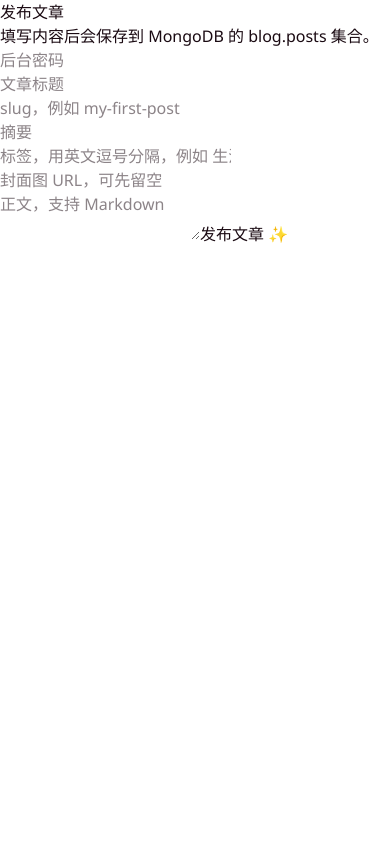
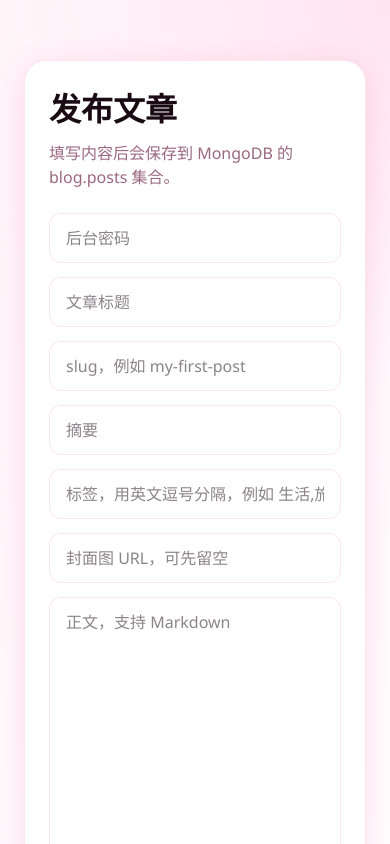
Before and after one commit to Xiaobaio115/myblog, a Next.js app: page /admin/posts in a window 390 px wide. Shown: the top 844 px of the page. Built offline with nearby package versions, Linux system fonts and the light colour scheme.

Commit message:
Refactor globals.css for theme and style updates
Refactor global styles and update theme variables for improved design consistency.

```diff
--- a/app/globals.css
+++ b/app/globals.css
@@ -1,32 +1,5 @@
 @import "tailwindcss";
 
-:root {
-  --background: #ffffff;
-  --foreground: #171717;
-}
-
-@theme inline {
-  --color-background: var(--background);
-  --color-foreground: var(--foreground);
-  --font-sans: var(--font-geist-sans);
-  --font-mono: var(--font-geist-mono);
-}
-
-@media (prefers-color-scheme: dark) {
-  :root {
-    --background: #0a0a0a;
-    --foreground: #ededed;
-  }
-}
-
-body {
-  background: var(--background);
-  color: var(--foreground);
-  font-family: Arial, Helvetica, sans-serif;
-}
-@tailwind base;
-@tailwind components;
-@tailwind utilities;
 :root {
   --pink-50: #fff5f9;
   --pink-100: #ffe4f0;
@@ -34,35 +7,64 @@ body {
   --pink-300: #ff90c0;
   --pink-400: #ff5ca8;
   --pink-500: #f0318a;
+  --pink-600: #d4006e;
+
+  --purple-300: #d8b4fe;
   --purple-400: #c084fc;
   --purple-500: #a855f7;
+
   --bg: #ffffff;
   --bg2: #fff8fc;
   --bg3: #fff0f7;
+
   --border: rgba(240, 49, 138, 0.12);
+  --border-soft: rgba(240, 49, 138, 0.08);
+
   --text: #1a0a12;
   --text2: #4a2035;
   --muted: #9b6880;
+
   --shadow: 0 2px 16px rgba(240, 49, 138, 0.08);
   --shadow-hover: 0 8px 32px rgba(240, 49, 138, 0.16);
+
   --radius: 16px;
+}
+
+@theme inline {
+  --color-background: var(--bg);
+  --color-foreground: var(--text);
+  --font-sans: "Segoe UI", system-ui, -apple-system, BlinkMacSystemFont, sans-serif;
 }
 
 * {
   box-sizing: border-box;
 }
 
+html {
+  scroll-behavior: smooth;
+}
+
 body {
   margin: 0;
+  min-height: 100vh;
   background: var(--bg);
   color: var(--text);
   font-family: "Segoe UI", system-ui, -apple-system, BlinkMacSystemFont, sans-serif;
+  overflow-x: hidden;
 }
 
 a {
   color: inherit;
   text-decoration: none;
 }
+
+button,
+input,
+textarea {
+  font: inherit;
+}
+
+/* ===== Page Shell ===== */
 
 .site-shell {
   min-height: 100vh;
@@ -75,6 +77,8 @@ a {
   margin: 0 auto;
   padding: 0 24px;
 }
+
+/* ===== Background Orbs ===== */
 
 .bg-orbs {
   position: fixed;
@@ -129,14 +133,18 @@ a {
   }
 }
 
+/* ===== Navbar ===== */
+
 .nav {
   position: sticky;
   top: 0;
   z-index: 50;
   background: rgba(255, 255, 255, 0.82);
   backdrop-filter: blur(20px);
+  -webkit-backdrop-filter: blur(20px);
   border-bottom: 1px solid var(--border);
   padding: 14px 0;
+  box-shadow: 0 1px 0 var(--border-soft);
 }
 
 .nav-inner {
@@ -148,6 +156,7 @@ a {
 .nav-logo {
   font-size: 1.25rem;
   font-weight: 800;
+  letter-spacing: -0.3px;
   background: linear-gradient(135deg, var(--pink-500), var(--purple-500));
   -webkit-background-clip: text;
   -webkit-text-fill-color: transparent;
@@ -174,6 +183,8 @@ a {
   background: var(--pink-100);
 }
 
+/* ===== Hero ===== */
+
 .hero {
   position: relative;
   z-index: 1;
@@ -194,6 +205,22 @@ a {
   box-shadow:
     0 0 0 6px var(--pink-100),
     0 8px 30px rgba(240, 49, 138, 0.2);
+  animation: pulse-ring 3.5s ease-in-out infinite;
+}
+
+@keyframes pulse-ring {
+  0%,
+  100% {
+    box-shadow:
+      0 0 0 6px var(--pink-100),
+      0 8px 30px rgba(240, 49, 138, 0.2);
+  }
+
+  50% {
+    box-shadow:
+      0 0 0 12px var(--pink-50),
+      0 8px 40px rgba(240, 49, 138, 0.14);
+  }
 }
 
 .hero h1 {
@@ -201,6 +228,7 @@ a {
   font-weight: 900;
   line-height: 1.15;
   margin: 0 0 14px;
+  letter-spacing: -0.5px;
   background: linear-gradient(
     135deg,
     #1a0a12 0%,
@@ -235,6 +263,14 @@ a {
   font-size: 0.8rem;
   font-weight: 500;
   box-shadow: 0 1px 4px rgba(240, 49, 138, 0.06);
+  transition: all 0.2s;
+}
+
+.tag-chip:hover {
+  border-color: var(--pink-400);
+  color: var(--pink-500);
+  background: var(--pink-50);
+  transform: translateY(-1px);
 }
 
 .tag-chip.selected {
@@ -243,6 +279,8 @@ a {
   color: #fff;
   box-shadow: 0 4px 14px rgba(240, 49, 138, 0.3);
 }
+
+/* ===== Section ===== */
 
 .section-title {
   position: relative;
@@ -253,6 +291,7 @@ a {
   display: flex;
   align-items: center;
   gap: 10px;
+  letter-spacing: -0.2px;
 }
 
 .section-title::after {
@@ -261,6 +300,8 @@ a {
   height: 1px;
   background: linear-gradient(to right, var(--border), transparent);
 }
+
+/* ===== Article Cards ===== */
 
 .cards-grid {
   position: relative;
@@ -308,6 +349,7 @@ a {
   object-fit: cover;
   border-radius: 12px;
   margin-bottom: 14px;
+  border: 1px solid var(--border-soft);
 }
 
 .card-meta {
@@ -372,6 +414,8 @@ a {
   font-size: 0.76rem;
 }
 
+/* ===== Empty State ===== */
+
 .empty-card {
   position: relative;
   z-index: 1;
@@ -398,10 +442,195 @@ a {
   font-weight: 700;
 }
 
+/* ===== Admin Page ===== */
+
+.admin-page {
+  min-height: 100vh;
+  background:
+    radial-gradient(circle at top right, #ffe4f0, transparent 36%),
+    linear-gradient(135deg, #fff5f9, #ffffff);
+  padding: 60px 24px;
+}
+
+.admin-card {
+  max-width: 760px;
+  margin: 0 auto;
+  background: #fff;
+  border: 1.5px solid var(--border);
+  border-radius: 22px;
+  padding: 32px;
+  box-shadow: var(--shadow-hover);
+}
+
+.admin-card h1 {
+  margin: 0 0 8px;
+  font-size: 2rem;
+  font-weight: 900;
+}
+
+.admin-card p {
+  margin: 0 0 24px;
+  color: var(--muted);
+}
+
+.admin-input,
+.admin-textarea {
+  width: 100%;
+  border: 1.5px solid var(--border);
+  border-radius: 12px;
+  padding: 12px 16px;
+  margin-bottom: 14px;
+  font: inherit;
+  outline: none;
+  background: #fff;
+  color: var(--text);
+  transition: all 0.2s;
+}
+
+.admin-input:focus,
+.admin-textarea:focus {
+  border-color: var(--pink-400);
+  box-shadow: 0 0 0 3px rgba(240, 49, 138, 0.1);
+}
+
+.admin-textarea {
+  min-height: 260px;
+  resize: vertical;
+}
+
+.admin-button {
+  border: none;
+  border-radius: 12px;
+  padding: 12px 24px;
+  color: #fff;
+  font-weight: 800;
+  background: linear-gradient(135deg, var(--pink-500), var(--purple-500));
+  box-shadow: 0 6px 20px rgba(240, 49, 138, 0.3);
+  cursor: pointer;
+  transition: all 0.2s;
+}
+
+.admin-button:hover {
+  transform: translateY(-1px);
+  box-shadow: 0 8px 26px rgba(240, 49, 138, 0.38);
+}
+
+/* ===== Article Detail ===== */
+
+.article-detail {
+  position: relative;
+  z-index: 1;
+  max-width: 760px;
+  margin: 0 auto;
+  padding: 48px 24px 80px;
+}
+
+.back-link {
+  display: inline-flex;
+  margin-bottom: 28px;
+  color: var(--muted);
+  font-size: 0.9rem;
+  font-weight: 600;
+}
+
+.back-link:hover {
+  color: var(--pink-500);
+}
+
+.article-title {
+  font-size: 2.2rem;
+  font-weight: 900;
+  line-height: 1.25;
+  margin: 12px 0 16px;
+  letter-spacing: -0.5px;
+}
+
+.article-meta {
+  display: flex;
+  gap: 16px;
+  flex-wrap: wrap;
+  color: var(--muted);
+  font-size: 0.86rem;
+  margin-bottom: 28px;
+}
+
+.article-cover {
+  width: 100%;
+  max-height: 440px;
+  object-fit: cover;
+  border-radius: 18px;
+  margin-bottom: 32px;
+  box-shadow: var(--shadow);
+}
+
+.article-content {
+  color: var(--text2);
+  font-size: 1rem;
+  line-height: 1.9;
+}
+
+.article-content h2 {
+  color: var(--text);
+  font-size: 1.35rem;
+  margin: 32px 0 14px;
+}
+
+.article-content h3 {
+  color: var(--pink-600);
+  font-size: 1.08rem;
+  margin: 22px 0 10px;
+}
+
+.article-content p {
+  margin: 0 0 16px;
+}
+
+.article-content code {
+  background: var(--pink-50);
+  border: 1px solid var(--border);
+  padding: 2px 7px;
+  border-radius: 6px;
+  color: var(--pink-600);
+}
+
+.article-content pre {
+  background: #fdf6fa;
+  border: 1.5px solid var(--border);
+  padding: 20px;
+  border-radius: 12px;
+  overflow-x: auto;
+  margin: 20px 0;
+}
+
+.article-content blockquote {
+  border-left: 3px solid var(--pink-400);
+  padding: 14px 20px;
+  margin: 20px 0;
+  background: var(--pink-50);
+  border-radius: 0 10px 10px 0;
+  color: var(--muted);
+  font-style: italic;
+}
+
+/* ===== Mobile ===== */
+
 @media (max-width: 700px) {
+  .container {
+    padding: 0 18px;
+  }
+
   .nav-inner {
     flex-direction: column;
     gap: 12px;
+  }
+
+  .nav-links {
+    flex-wrap: wrap;
+    justify-content: center;
+  }
+
+  .hero {
+    padding-top: 52px;
   }
 
   .hero h1 {
@@ -411,4 +640,12 @@ a {
   .cards-grid {
     grid-template-columns: 1fr;
   }
+
+  .article-title {
+    font-size: 1.7rem;
+  }
+
+  .admin-card {
+    padding: 24px;
+  }
 }
```
